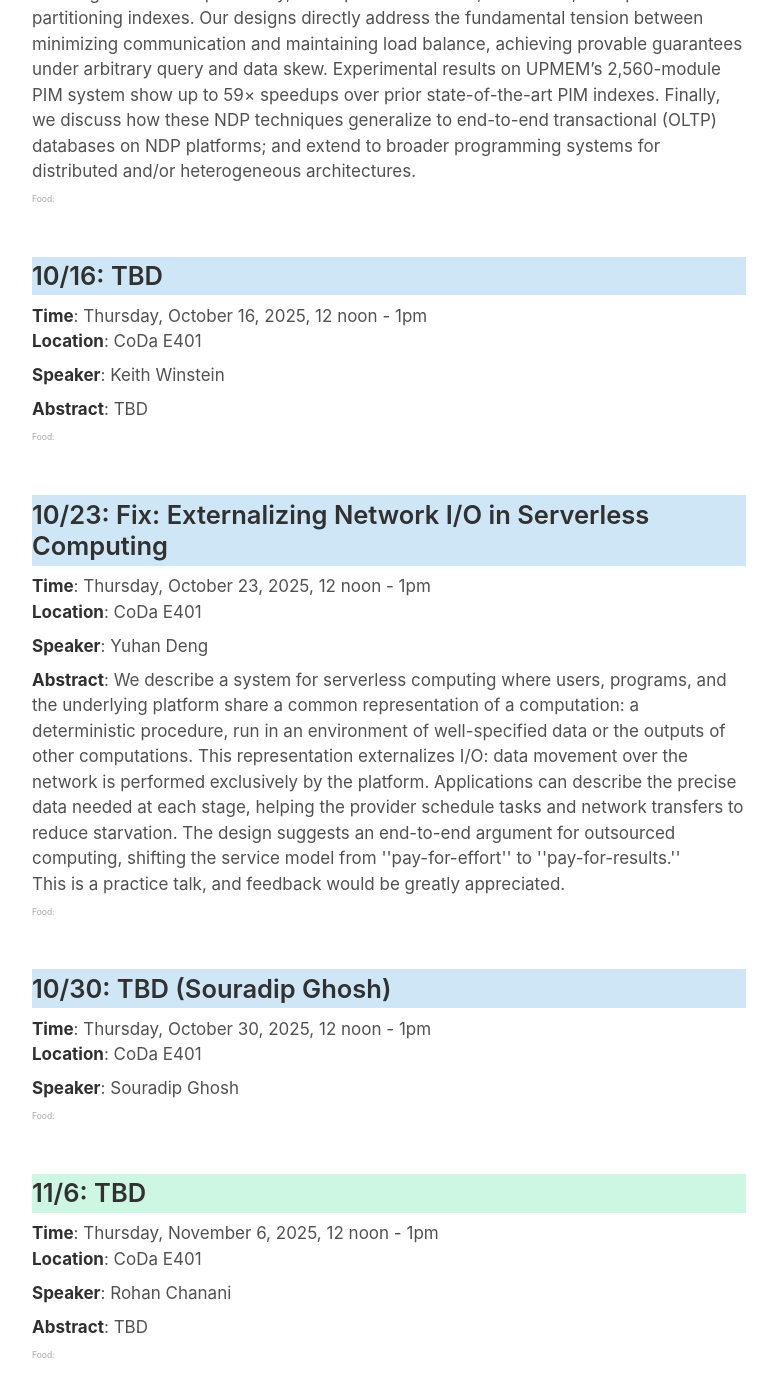
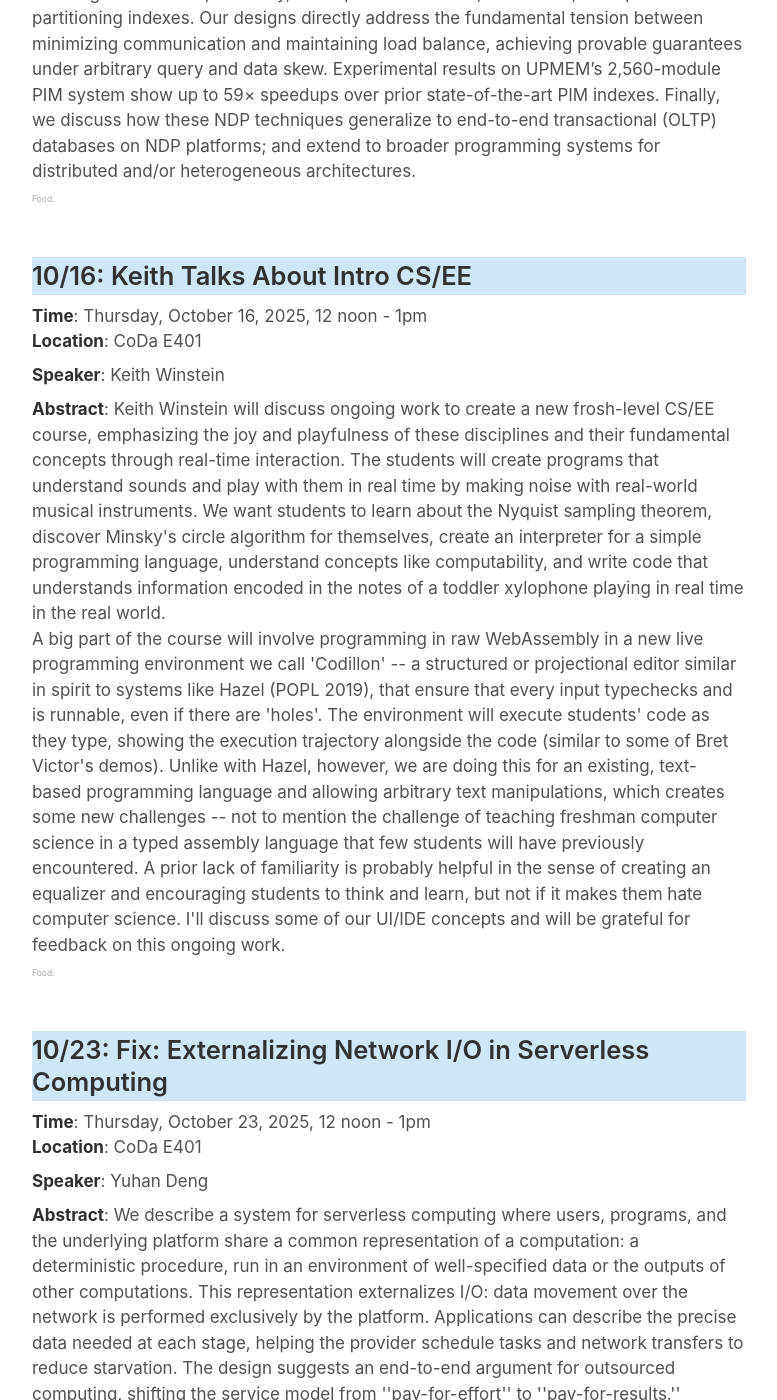
Before and after one commit to software-research-lunch/software-research-lunch.github.io, a Jekyll site: the page built from index.html, in a window 1280 px wide and 1400 px high, scrolled down 2676 px. Shown: the whole window, without its empty margins (251-1028 px from the left). Built offline with Jekyll 4.4.1, drawn with Linux system fonts in a browser that asks for light colours.

Commit message:
_data: update for keith

```diff
--- a/_data/schedule.yml
+++ b/_data/schedule.yml
@@ -107,10 +107,13 @@ In this talk, we address two central questions in designing programming systems
       speaker: "Yiwei Zhao"
       bio: "Yiwei Zhao is a fifth-year Ph.D. student at Carnegie Mellon University, advised by Prof. Phillip B. Gibbons. His research broadly spans high-performance computing, with a recent focus on bridging the gap between algorithms, systems, and architectures for future hardware. His work won the Best Paper Runner-up in VLDB, and was supported by several competitive fellowships in CMU. Prior to his Ph.D., he received his Bachelor’s degree with highest honors from Tsinghua University."
     - date: "2025-10-16"
-      abstract: "TBD"
-      title: "TBD"
+      abstract: "Keith Winstein will discuss ongoing work to create a new frosh-level CS/EE course, emphasizing the joy and playfulness of these disciplines and their fundamental concepts through real-time interaction. The students will create programs that understand sounds and play with them in real time by making noise with real-world musical instruments. We want students to learn about the Nyquist sampling theorem, discover Minsky's circle algorithm for themselves, create an interpreter for a simple programming language, understand concepts like computability, and write code that understands information encoded in the notes of a toddler xylophone playing in real time in the real world.
+
+A big part of the course will involve programming in raw WebAssembly in a new live programming environment we call 'Codillon' -- a structured or projectional editor similar in spirit to systems like Hazel (POPL 2019), that ensure that every input typechecks and is runnable, even if there are 'holes'. The environment will execute students' code as they type, showing the execution trajectory alongside the code (similar to some of Bret Victor's demos). Unlike with Hazel, however, we are doing this for an existing, text-based programming language and allowing arbitrary text manipulations, which creates some new challenges -- not to mention the challenge of teaching freshman computer science in a typed assembly language that few students will have previously encountered. A prior lack of familiarity is probably helpful in the sense of creating an equalizer and encouraging students to think and learn, but not if it makes them hate computer science. I'll discuss some of our UI/IDE concepts and will be grateful for feedback on this ongoing work.
+"
+      title: "Keith Talks About Intro CS/EE"
       speaker: "Keith Winstein"
-      bio: "TBD"
+      bio: "Keith is a professor at Stanford."
     - date: "2025-10-23"
       abstract: "We describe a system for serverless computing where users, programs, and the underlying platform share a common representation of a computation: a deterministic procedure, run in an environment of well-specified data or the outputs of other computations. This representation externalizes I/O: data movement over the network is performed exclusively by the platform. Applications can describe the precise data needed at each stage, helping the provider schedule tasks and network transfers to reduce starvation. The design suggests an end-to-end argument for outsourced computing, shifting the service model from ''pay-for-effort''  to ''pay-for-results.''
 
```
